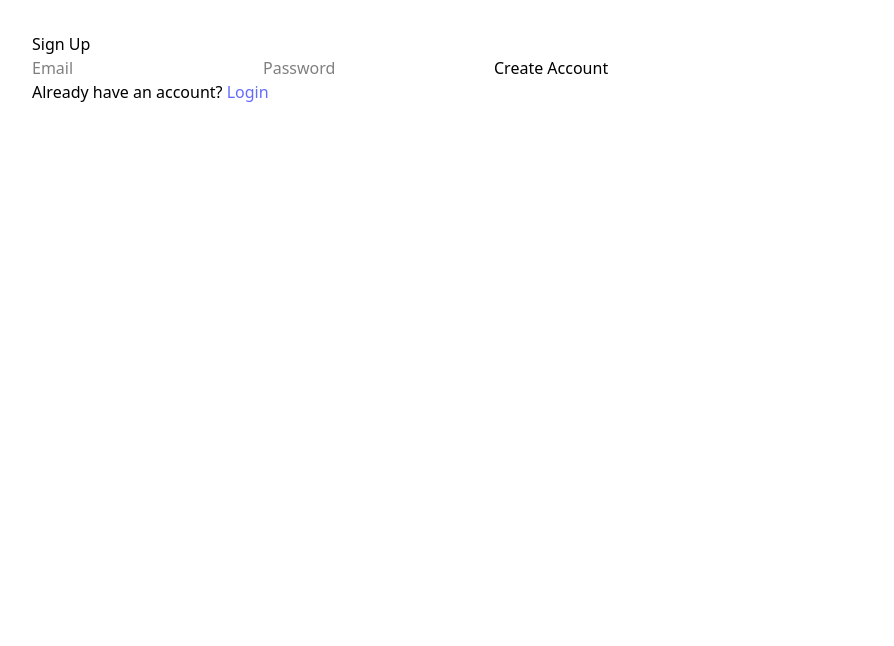
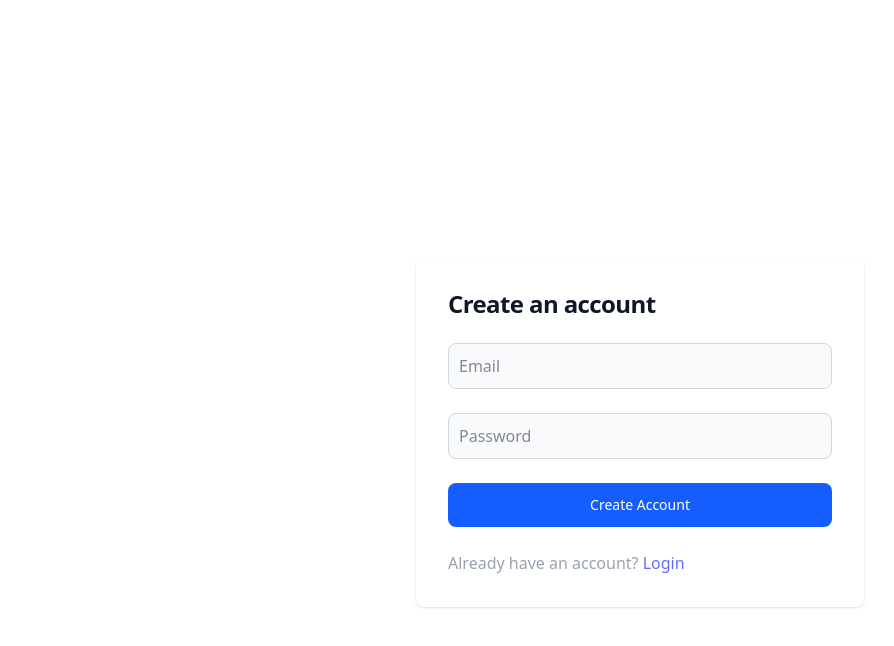
Before and after one commit to Bimaahmadani/MyMovie-app, a React (Vite) app: page /signup in a window 1280 px wide. Shown: the top 646 px of the page, without its empty margins (0-894 px from the left). Built offline with nearby package versions, Linux system fonts and the light colour scheme; no server answers.

Commit message:
update signup.jsx

```diff
--- a/src/pages/Login.jsx
+++ b/src/pages/Login.jsx
@@ -45,7 +45,7 @@ function Login() {
                       {err && <div className="error-message">{err}</div>}
                       <form onSubmit={handleSubmit} className="auth-form space-y-4 md:space-y-6">
 
-                         {/* email inputi */}
+                         {/* email input */}
                         <div>
                           <label for="email" className="block mb-2 text-sm font-medium text-gray-900 dark:text-white">Your email</label>
                           <input type="email" placeholder="Email"
@@ -65,14 +65,18 @@ function Login() {
                          <button
                              className='w-full text-white bg-blue-600 hover:bg-blue-700 focus:ring-4 focus:outline-none focus:ring-primary-300 font-medium rounded-lg text-sm px-5 py-3 text-center dark:bg-primary-600 dark:hover:bg-primary-700 dark:focus:ring-primary-800'
                              type="submit">Login</button>
+
+                          {/* divider */}
                          <div className="relative flex items-center">
                           <div className="flex-grow border-t border-gray-300"></div>
                           <span className="flex-shrink mx-4 text-gray-400">Or</span>
                           <div className="flex-grow border-t border-gray-300"></div>
                          </div>
+                          {/* google button */}
                           <button className='w-full flex justify-center items-center text-blue-400 bg-white hover:bg-gray-100 focus:ring-4 font-semibold rounded-lg text-md px-5 py-3 text-center dark:bg-primary-600 dark:hover:bg-primary-700 dark:focus:ring-primary-800'
                           onClick={handleGoogle}><img src="/images/google.svg" className=' w-5 h-5 mx-2' alt="Logo" /> Login with Google</button>
 
+                          {/* sign up link */}
                           <p className='text-medium font-light text-gray-400 dark:text-gray-400"'>
                                 Don’t have an account? <Link to="/signup" className='font-medium text-primary-600 hover:underline dark:text-primary-500'>
                                 Sign up</Link></p>
--- a/src/pages/Signup.jsx
+++ b/src/pages/Signup.jsx
@@ -23,17 +23,37 @@ function Signup() {
 
   return (
     <div className="auth">
-      <h2>Sign Up</h2>
-      {err && <div className="error-message">{err}</div>}
-      <form onSubmit={handleSubmit} className="auth-form">
+
+      <div className='flex flex-col items-center justify-center px-6 py-8 mx-auto md:h-screen lg:py-0'>
+
+          <div className="w-full bg-white rounded-lg shadow dark:border sm:max-w-md dark:bg-gray-800 dark:border-gray-700">
+
+                <div className="p-6 space-y-4 md:space-y-6 sm:p-8">
+                      <h2 className='text-xl font-bold leading-tight tracking-tight text-gray-900 md:text-2xl dark:text-white'>Create an account</h2>
+
+
+                        {/* {err && <div className="error-message">{err}</div>} */}
+                        <form onSubmit={handleSubmit} className="auth-form space-y-4 md:space-y-6">
                           <input type="email" placeholder="Email"
+                          className='bg-gray-50 border border-gray-300 text-gray-900 rounded-lg focus:ring-primary-600 focus:border-primary-600 block w-full p-2.5 dark:bg-gray-700 dark:border-gray-600 dark:placeholder-gray-400 dark:text-white dark:focus:ring-blue-500 dark:focus:border-blue-500'
                                 value={email} onChange={(e)=>setEmail(e.target.value)} required />
                           <input type="password" placeholder="Password"
+                          className='bg-gray-50 border border-gray-300 text-gray-900 rounded-lg focus:ring-primary-600 focus:border-primary-600 block w-full p-2.5 dark:bg-gray-700 dark:border-gray-600 dark:placeholder-gray-400 dark:text-white dark:focus:ring-blue-500 dark:focus:border-blue-500'
                                 value={password} onChange={(e)=>setPassword(e.target.value)} required />
-        <button type="submit">Create Account</button>
+                          <button type="submit"
+                          className='w-full text-white bg-blue-600 hover:bg-blue-700 focus:ring-4 focus:outline-none focus:ring-primary-300 font-medium rounded-lg text-sm px-5 py-3 text-center dark:bg-primary-600 dark:hover:bg-primary-700 dark:focus:ring-primary-800'>
+                            Create Account</button>
                         </form>
-      <p>Already have an account? <Link to="/login">Login</Link></p>
+                        <p
+                        className='text-medium font-light text-gray-400 dark:text-gray-400'>
+                          Already have an account? <Link to="/login" className='font-medium text-primary-600 hover:underline dark:text-primary-500'>Login</Link></p>
                       </div>
+                </div>
+          </div>
+
+      </div>
+
+
   );
 }
 
```
Lines whose indentation alone changed are shown as unchanged.
